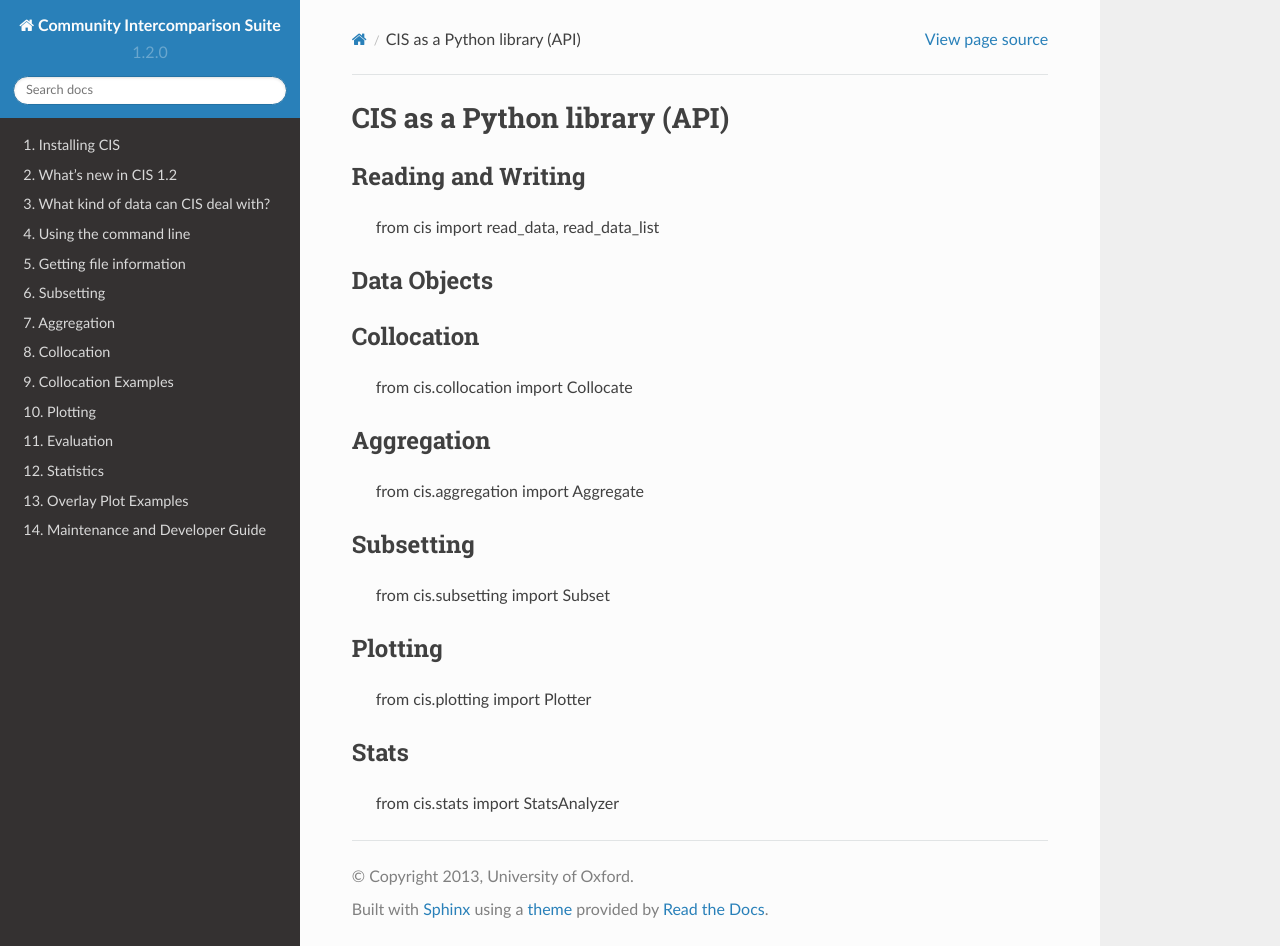
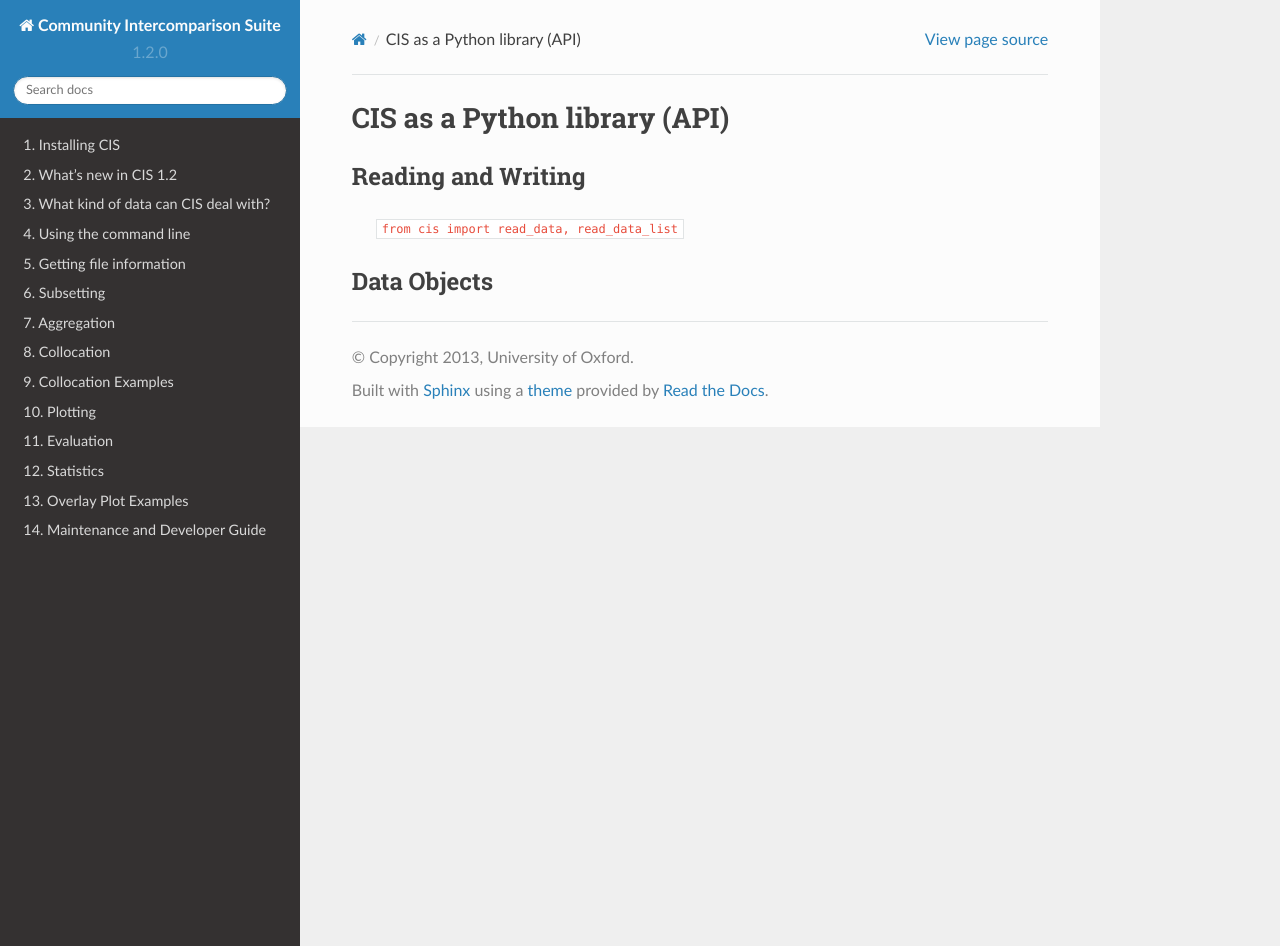
Before and after one commit to cedadev/cis, a Sphinx documentation site: the page built from doc/api.rst, in a window 1280 px wide and 946 px high. Built offline with Sphinx 7.4.7 and the Read the Docs theme 2.0.0, drawn with Linux system fonts in a browser that asks for light colours; pages that are not in the unit, such as notebooks, are missing from menus; part of the change alters nothing that is shown.

```diff
--- a/doc/api.rst
+++ b/doc/api.rst
@@ -4,29 +4,30 @@ CIS as a Python library (API)
 
 Reading and Writing
 ===================
-    from cis import read_data, read_data_list
+    ``from cis import read_data, read_data_list``
 
 
 Data Objects
 ============
 
 
-Collocation
-===========
-    from cis.collocation import Collocate
+.. These API are to be finalised before they are officially documented (to save needing a major version change)
+    Collocation
+    ===========
+        from cis.collocation import Collocate
 
-Aggregation
-===========
-    from cis.aggregation import Aggregate
+..    Aggregation
+    ===========
+        from cis.aggregation import Aggregate
 
-Subsetting
-==========
-    from cis.subsetting import Subset
+..    Subsetting
+    ==========
+        from cis.subsetting import Subset
 
-Plotting
-========
-    from cis.plotting import Plotter
+..    Plotting
+    ========
+        from cis.plotting import Plotter
 
-Stats
-=====
-    from cis.stats import StatsAnalyzer
+..    Stats
+    =====
+        from cis.stats import StatsAnalyzer
```
